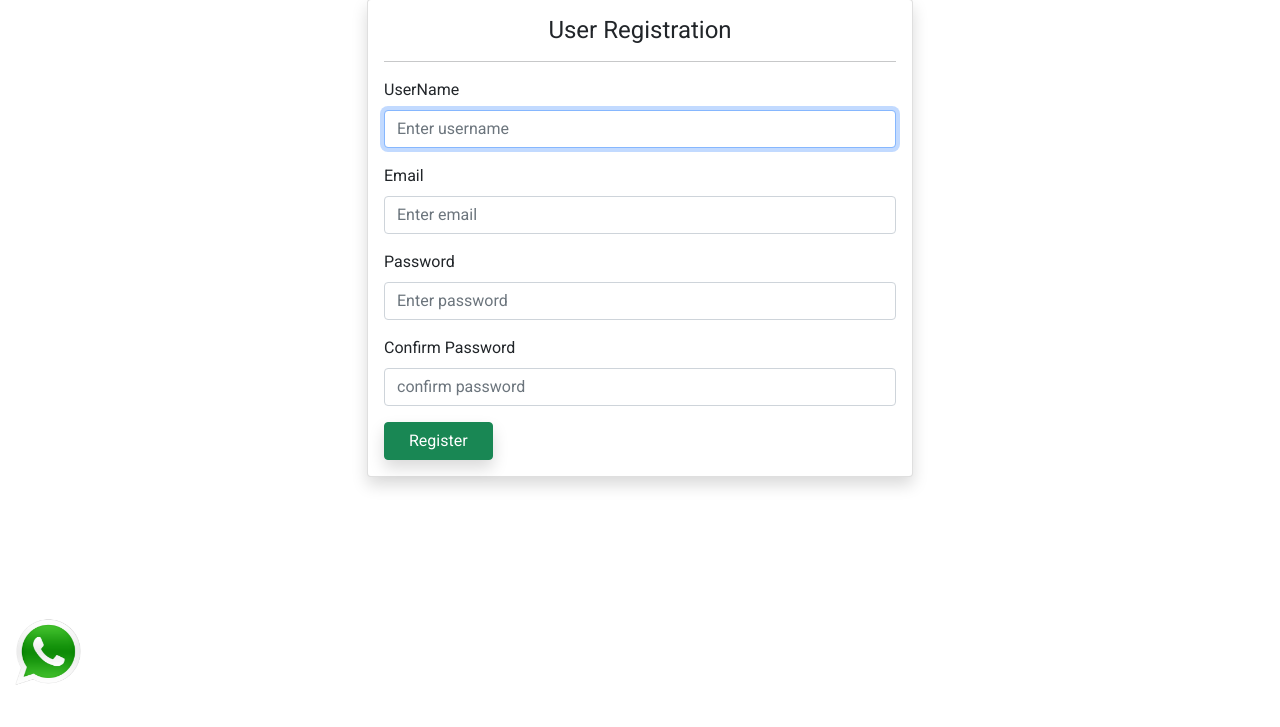
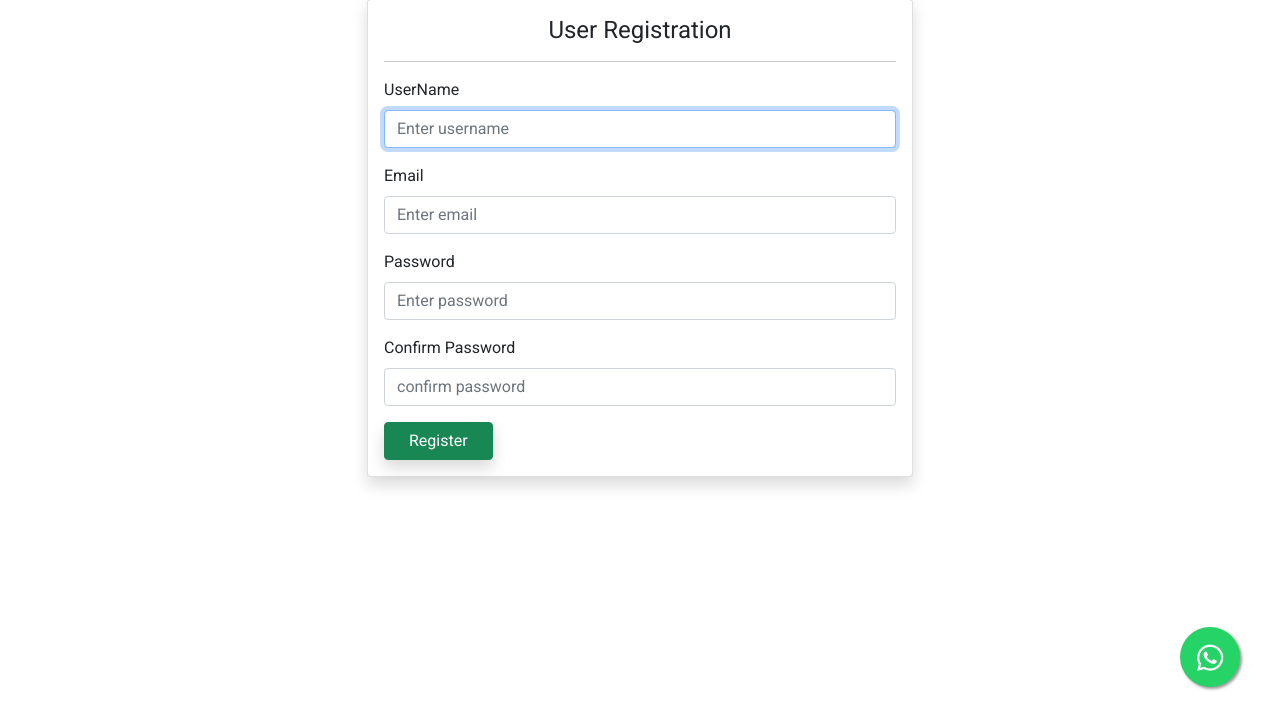
Before and after one commit to katammaniteja/Go-Cart, a Django app: page /register/ in a window 1280 px wide. Shown: the part 73-800 px from the top of the page. Run offline with Django 3.2, Linux system fonts and the light colour scheme; some libraries are stand-ins or nearby versions.

Commit message:
whatsapp icon added

```diff
--- a/static/css/style.css
+++ b/static/css/style.css
@@ -26,7 +26,19 @@ a {
   min-width: 107px;
 }
 .whatsapp_chat{
-  position: fixed;
-  left: 01%;
-  bottom: 05%;
+  position:fixed;
+	width:60px;
+	height:60px;
+	bottom:40px;
+	right:40px;
+	background-color:#25d366;
+	color:#FFF;
+	border-radius:50px;
+	text-align:center;
+  font-size:30px;
+	box-shadow: 2px 2px 3px #999;
+  z-index:100;
 }
+.float-button{
+	margin-top:16px;
+}
--- a/store/templates/store/layouts/main.html
+++ b/store/templates/store/layouts/main.html
@@ -31,7 +31,7 @@
   {% endblock content %}
 
   <a href="https://wa.me/+916300438935?text=I'm%20interested%20in%20chat" target="_blank" class="whatsapp_chat">
-    <img src="{% static 'images/WhatsApp.png' %}" width="70px" alt="">
+    <i class="fa fa-whatsapp float-button"></i>
   </a>
 
   <!-- jQuery -->
```
Also changed, not shown: db.sqlite3, static/uploads/chocos_LznUo7g.jpg (added).
